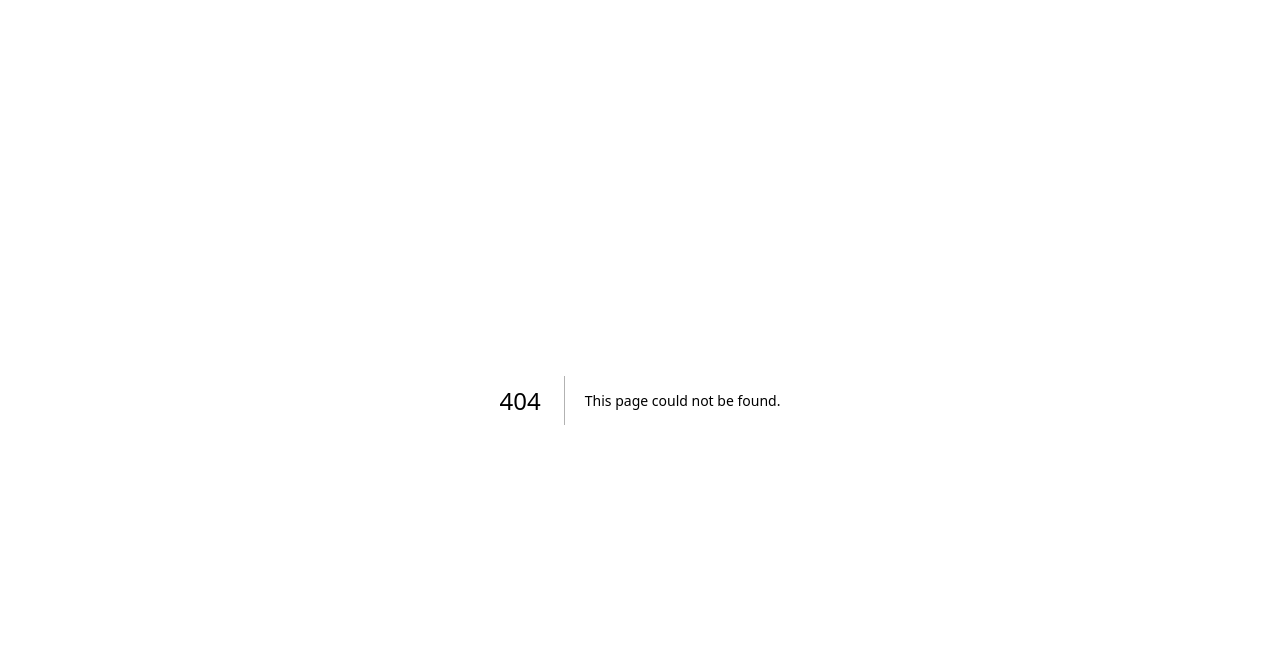
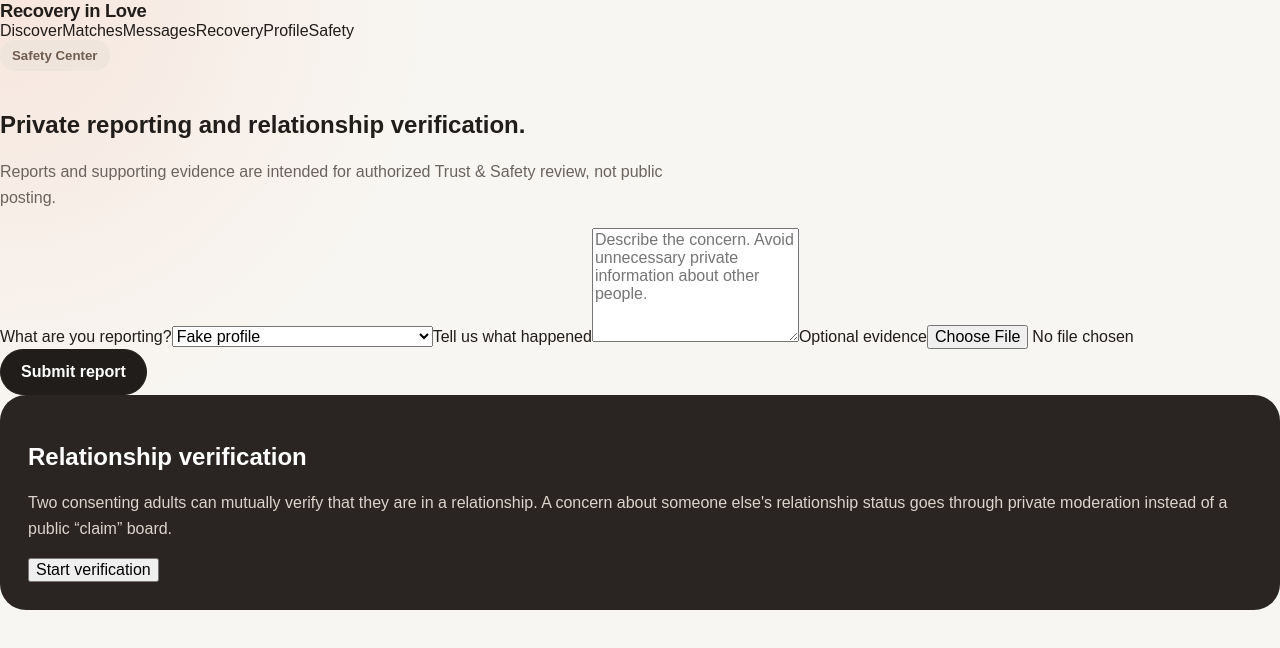
Before and after one commit to vgudupal27/RECOVERY-IN-LOVE, a Next.js app: page /safety in a window 1280 px wide. Before the commit this address had no page. Shown: the top 648 px of the page. Built offline with nearby package versions, Linux system fonts and the light colour scheme.

Commit message:
Add Safety Center and reporting UI

```diff
--- /dev/null
+++ b/src/app/safety/page.tsx
@@ -0,0 +1,59 @@
+"use client";
+
+import AppNav from "@/components/AppNav";
+import { useState } from "react";
+
+const categories = [
+  "Fake profile",
+  "Impersonation",
+  "Harassment",
+  "Threats",
+  "Sexual harassment",
+  "Scam/fraud",
+  "Financial solicitation",
+  "Misrepresentation",
+  "Relationship-status concern",
+  "Substance-related safety concern",
+  "Hate/abusive behavior",
+  "Underage user",
+  "Other",
+];
+
+export default function SafetyPage() {
+  const [sent, setSent] = useState(false);
+
+  return (
+    <main>
+      <AppNav />
+      <section className="appPage narrow">
+        <div className="eyebrow">Safety Center</div>
+        <h1>Private reporting and relationship verification.</h1>
+        <p className="sectionIntro">
+          Reports and supporting evidence are intended for authorized Trust & Safety review, not public posting.
+        </p>
+
+        <div className="settingsCard formCard">
+          <label>What are you reporting?</label>
+          <select>
+            {categories.map((item) => <option key={item}>{item}</option>)}
+          </select>
+
+          <label>Tell us what happened</label>
+          <textarea rows={6} placeholder="Describe the concern. Avoid unnecessary private information about other people." />
+
+          <label>Optional evidence</label>
+          <input type="file" />
+
+          <button className="primaryButton formButton" onClick={() => setSent(true)}>Submit report</button>
+          {sent && <p className="statusText">Report captured in demo mode. Backend submission will activate when Supabase is connected.</p>}
+        </div>
+
+        <div className="notice safetyNotice">
+          <h2>Relationship verification</h2>
+          <p>Two consenting adults can mutually verify that they are in a relationship. A concern about someone else's relationship status goes through private moderation instead of a public “claim” board.</p>
+          <button className="secondaryLight">Start verification</button>
+        </div>
+      </section>
+    </main>
+  );
+}
```
